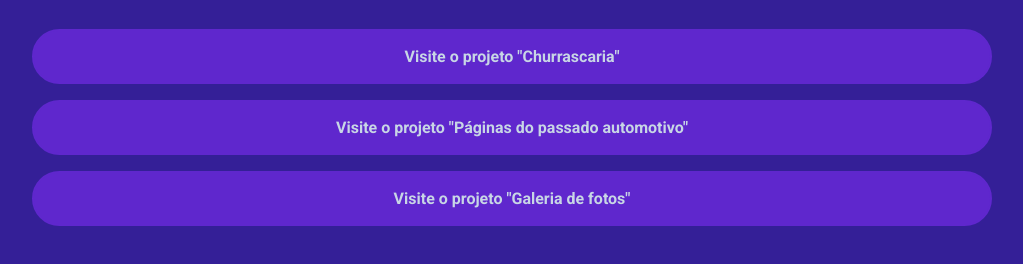
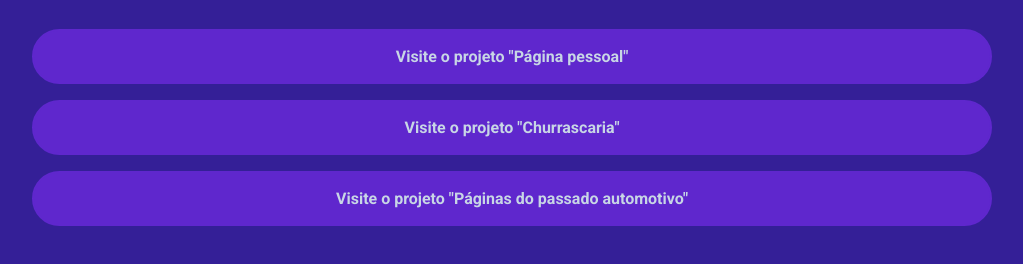
Before and after one commit to BrunoLucizano/LESS, a website: page index.html in a window 1280 px wide. Shown: the part 432-696 px from the top of the page, without its empty margins (128-1151 px from the left). Drawn offline with Linux system fonts and the light colour scheme.

Commit message:
inclusão de links

```diff
--- a/index.html
+++ b/index.html
@@ -31,6 +31,11 @@
         <nav>
             <ul class="projects-list">
                 <li class="projects-list-item">
+                    <a href="https://less-gamma.vercel.app">
+                        Visite o projeto "Página pessoal"
+                    </a>
+                </li>
+                <li class="projects-list-item">
                     <a href="https://projeto-churrascaria-omega.vercel.app">
                         Visite o projeto "Churrascaria"
                     </a>
@@ -40,11 +45,6 @@
                         Visite o projeto "Páginas do passado automotivo"
                     </a>
                 </li>
-                <li class="projects-list-item">
-                    <a href="">
-                        Visite o projeto "Galeria de fotos"
-                    </a>
-                </li>
             </ul>
         </nav>
     </div>
```
